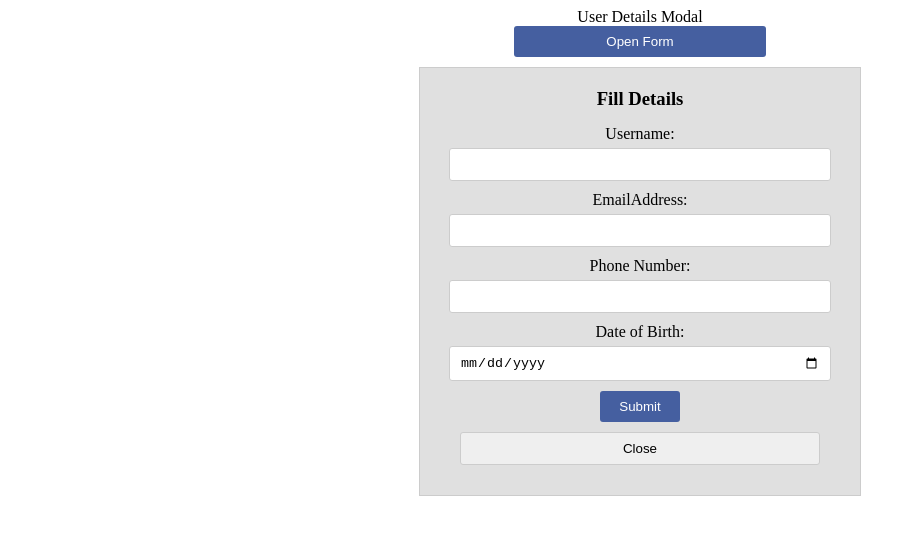
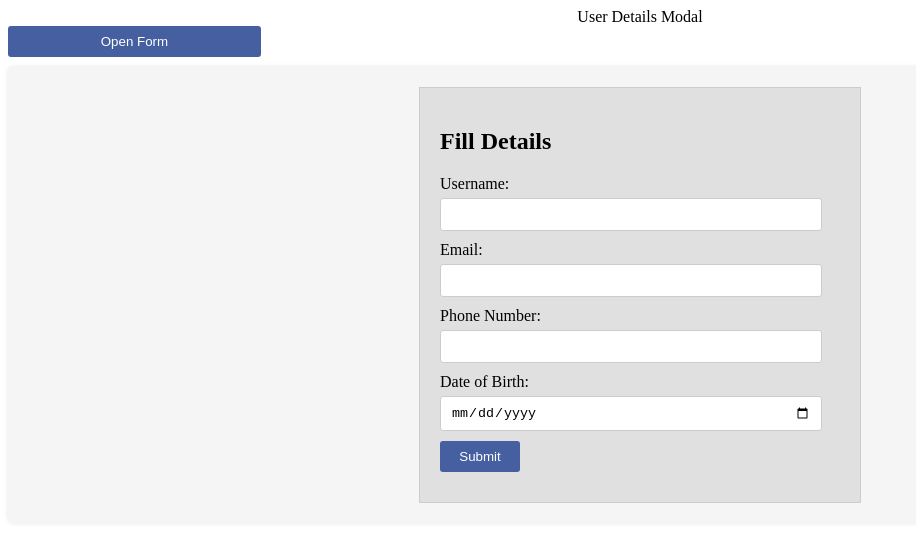
Before and after one commit to sagarsingh-0/XModal, a React (Create React App) app: page / in a window 1280 px wide. Both pictures are taken after a click on the button "Open Form". Shown: the top 542 px of the page, without its empty margins (0-916 px from the left). Built offline with nearby package versions, Linux system fonts and the light colour scheme.

Commit message:
change code

```diff
--- a/src/App.js
+++ b/src/App.js
@@ -1,132 +1,100 @@
-import React, { useState } from "react";
+import { useState, useRef } from "react";
 import "./App.css";
-const XModal = () => {
-  const [isOpen, setIsOpen] = useState(false);
-  const [formData, setFormData] = useState({
-    username: "",
-    email: "",
-    phone: "",
-    dob: "",
-  });
 
-  const openModal = () =>  setIsOpen(true);
-  const closeModal = () => setIsOpen(false);
+const App = () => {
+  const [isFormOpen, setIsFormOpen] = useState(false);
+  const usernameRef = useRef(null);
+  const emailRef = useRef(null);
+  const phoneRef = useRef(null);
+  const dobRef = useRef(null);
+  const formRef = useRef(null);
 
-  const handleChange = (event) => {
-    event.stopPropagation();
-      setFormData({ ...formData, [event.target.id]: event.target.value });
-
+  const openForm = () => {
+    setIsFormOpen(true);
   };
 
-  // const handelOpenModal = () => {
-  //   setFormData({ username: "", email: "", phone: "", dob: "" }); // Reset form data when opening the modal
-  // };
+  const closeForm = () => {
+    setIsFormOpen(false);
+  };
 
-  const handleSubmit = (event) => {
-    event.preventDefault();
-    const { username, email, phone, dob } = formData;
+  const handleClickOutside = (e) => {
+    if (formRef.current && !formRef.current.contains(e.target)) {
+      closeForm();
+    }
 
-    if (!username || !email || !phone || !dob) {
-      alert("Please fill out all the fields.");
+    // if(e.target.className == 'modal') {
+    //   closeForm();
+    // }
+  };
+
+  const handleSubmit = (e) => {
+    const username = usernameRef.current.value;
+    const email = emailRef.current.value;
+    const phone = phoneRef.current.value;
+    const dob = dobRef.current.value;
+
+    if (!email.includes("@")) {
+      alert("Invalid email");
       return;
     }
 
-    if (!isValidEmail(email)) {
-      alert("Invalid email. Please check your email address.");
+    if (phone.length !== 10 || isNaN(phone)) {
+      alert("Invalid phone number");
       return;
     }
 
-    if (!isValidPhone(phone)) {
-      alert("Invalid phone number. Please enter a 10-digit phone number.");
+    const currentDate = new Date();
+    const inputDate = new Date(dob);
+
+    if (inputDate > currentDate) {
+      alert("Invalid date of birth");
       return;
     }
 
-    if (!isValidDate(dob)) {
-      alert("Invalid date of birth. Please enter a past date.");
-      return;
-    }
-
-    // Handle successful form submission (e.g., reset form data, close modal)
-    setFormData({ username: "", email: "", phone: "", dob: "" });
-    setIsOpen(false);
-    console.log("Form submitted successfully:", formData); // For demonstration purposes
-  };
-
-  const isValidEmail = (email) => {
-    // Basic email validation using regular expression
-    return /^[^\s@]+@[^\s@]+\.[^\s@]+$/.test(email);
-  };
-
-  const isValidPhone = (phone) => {
-    // Basic phone number validation (10 digits)
-    return /^\d{10}$/.test(phone);
-  };
-
-  const isValidDate = (date) => {
-    // Basic date validation (past date)
-    const dobDate = new Date(date);
-    return dobDate < new Date();
+    // Handle successful form submission here
+    e.preventDefault();
+    // Close the form after submission
+    closeForm();
   };
 
   return (
-    <div className={`app ${isOpen ? "dimmed" : ""}`} onClick={handleChange}>
+    <div className={`app ${isFormOpen ? "dimmed" : ""}`}  onClick={handleClickOutside}>
       <header>User Details Modal</header>
-      <center>
-        <button className="submit-button" onClick={openModal}>
-          Open Form
-        </button>
-      </center>
-      {isOpen && (
-        <div className="modal-content">
-          <center>
-            <h3>Fill Details</h3>
-            <form onSubmit={handleSubmit}>
+      <button className="submit-button" onClick={openForm}>
+        Open Form
+      </button>
+
+      {isFormOpen && (
+        <div className="modal" onClick={handleClickOutside}>
+          <div className="modal-content" ref={formRef}>
+            <form>
+              <h2>Fill Details</h2>
               <label htmlFor="username">Username:</label>
-              <input
-                type="text"
-                id="username"
-                value={formData.username}
-                onChange={handleChange}
-                required
-              />
-              <br />
-              <label htmlFor="email">EmailAddress:</label>
-              <input
-                type="email"
-                id="email"
-                value={formData.email}
-                onChange={handleChange}
-                required
-              />
-              <br />
+              <input type="text" id="username" ref={usernameRef} required />
+
+              <label htmlFor="email">Email:</label>
+              <input type="email" id="email" ref={emailRef} required />
+
               <label htmlFor="phone">Phone Number:</label>
-              <input
-                type="tel"
-                id="phone"
-                value={formData.phone}
-                onChange={handleChange}
-                required
-              />
-              <br />
+              <input type="tel" id="phone" ref={phoneRef} required />
+
               <label htmlFor="dob">Date of Birth:</label>
-              <input
-                type="date"
-                id="dob"
-                value={formData.dob}
-                onChange={handleChange}
-                required
-              />
-              <br />
-              <button className="submit-button" type="submit">
+              <input type="date" id="dob" ref={dobRef} required />
+
+              <button
+                type="button"
+                className="submit-button"
+                onClick={handleSubmit}
+              >
                 Submit
               </button>
+              {/* <div className="submitBtn-div"></div> */}
             </form>
-            <button onClick={closeModal}>Close</button>
-          </center>
+          </div>
         </div>
       )}
     </div>
   );
 };
 
-export default XModal;
+export default App;
```
